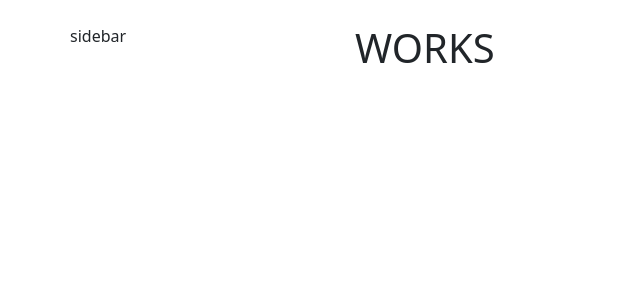
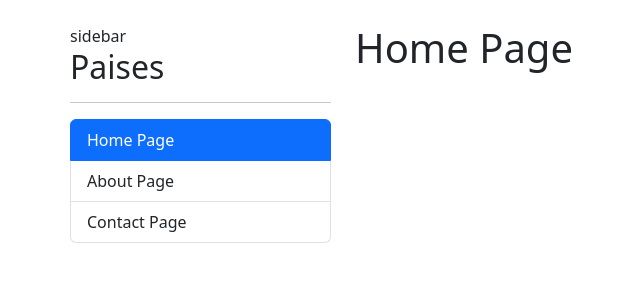
Before and after one commit to RicDev116/contryApplication, an Angular app: page /home in a window 1280 px wide. Shown: the top 300 px of the page, without its empty margins (12-652 px from the left). Built offline with nearby package versions, Linux system fonts and the light colour scheme.

Commit message:
creacion de contact page y nombre de paginas

```diff
--- a/src/app/app-routing.module.ts
+++ b/src/app/app-routing.module.ts
@@ -2,6 +2,7 @@ import { NgModule } from '@angular/core';
 import { RouterModule, Routes } from '@angular/router';
 import { HomePageComponent } from './shared/pages/homePage/homePage.component';
 import { AboutPageComponent } from './shared/pages/aboutPage/aboutPage.component';
+import { ContactPageComponent } from './shared/pages/contactPage/contactPage.component';
 
 const routes: Routes = [
   {
@@ -11,6 +12,10 @@ const routes: Routes = [
   {
     path: 'about',
     component: AboutPageComponent,
+  },
+  {
+    path: 'contact',
+    component: ContactPageComponent,
   },
   {
     path: '**',
--- a/src/app/app.component.html
+++ b/src/app/app.component.html
@@ -2,6 +2,7 @@
   <div class="col-3">
       <!-- sidebar -->
       sidebar
+      <shared-sidebar></shared-sidebar>
   </div>
 
   <div class="col">
--- /dev/null
+++ b/src/app/shared/components/sidebar/sidebar.component.html
@@ -0,0 +1,26 @@
+<h2>Paises</h2>
+<hr>
+
+<ul class="list-group">
+  <li
+    routerLink="home"
+    routerLinkActive="active"
+    [routerLinkActiveOptions]="{exact:true}"
+    class="list-group-item">
+    Home Page
+  </li>
+  <li
+    routerLink="about"
+    routerLinkActive="active"
+    [routerLinkActiveOptions]="{exact:true}"
+    class="list-group-item">
+    About Page
+  </li>
+  <li
+    routerLink="contact"
+    routerLinkActive="active"
+    [routerLinkActiveOptions]="{exact:true}"
+    class="list-group-item">
+    Contact Page
+  </li>
+</ul>
--- a/src/app/shared/pages/aboutPage/aboutPage.component.html
+++ b/src/app/shared/pages/aboutPage/aboutPage.component.html
@@ -1 +1 @@
-<h1>About works</h1>
+<h1>About Page</h1>
--- /dev/null
+++ b/src/app/shared/pages/contactPage/contactPage.component.html
@@ -0,0 +1 @@
+<h1>Contact Page</h1>
--- a/src/app/shared/pages/homePage/homePage.component.html
+++ b/src/app/shared/pages/homePage/homePage.component.html
@@ -1 +1 @@
-<h1>WORKS</h1>
+<h1>Home Page</h1>
```
Also changed, not shown: src/app/shared/components/sidebar/sidebar.component.ts (added, +7 -0 lines), src/app/shared/pages/contactPage/contactPage.component.ts (added, +8 -0 lines), src/app/shared/shared.module.ts (+10 -2 lines).
